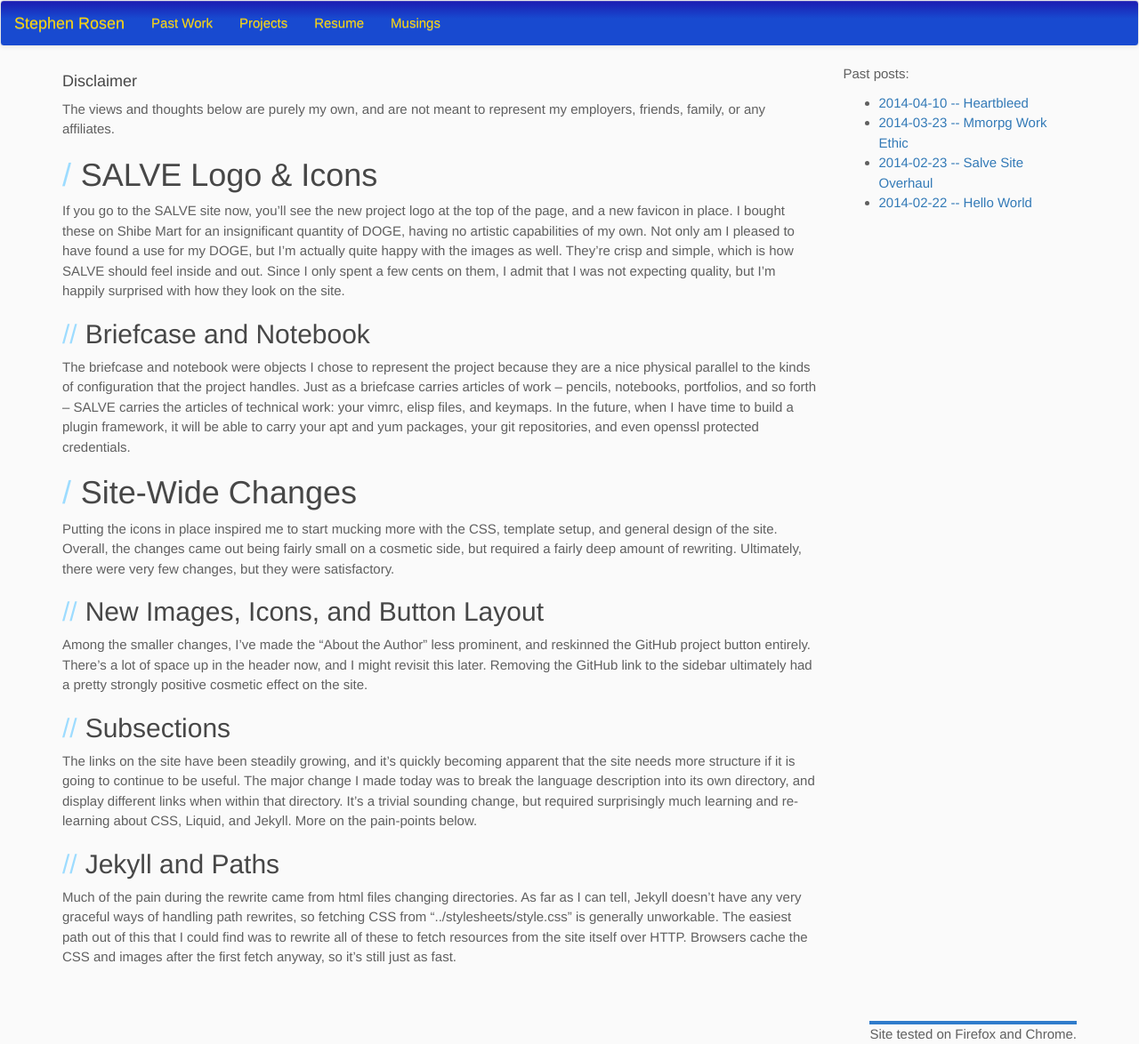
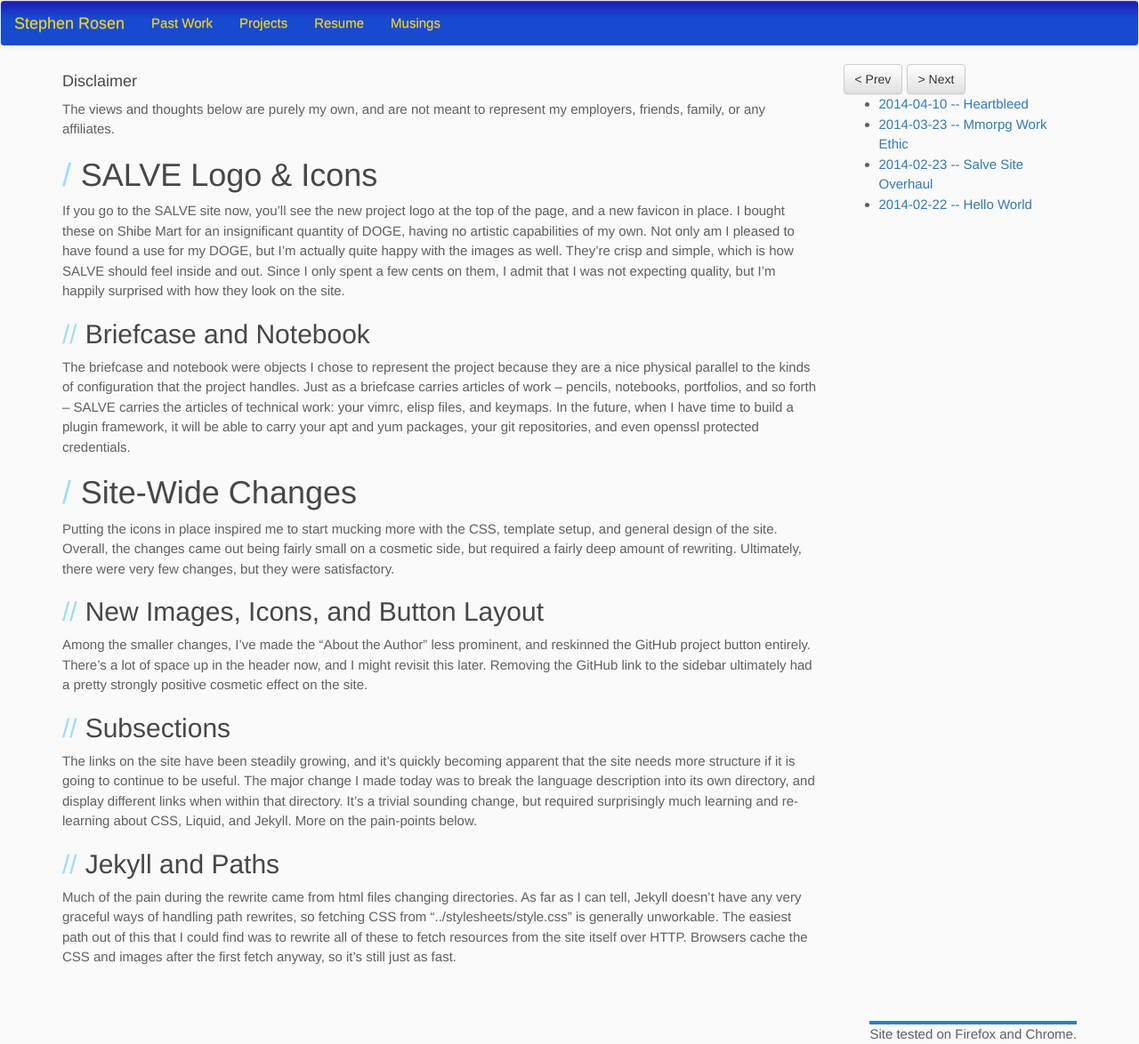
Before and after one commit to sirosen/sirosen.github.io, a Jekyll site: the page built from _posts/2014-02-23-salve-site-overhaul.md, in a window 1280 px wide. Shown: the whole page at 89% size. Built offline with Jekyll 4.4.1, drawn with Linux system fonts in a browser that asks for light colours; nearby versions of some CDN libraries; some web fonts are replaced.

Commit message:
Add prev and next buttons to post sidebar
These are just links dolled-up as bootstrap CSS buttons

```diff
--- a/_includes/footer/post_sidebar.html
+++ b/_includes/footer/post_sidebar.html
@@ -1,8 +1,16 @@
-<p>Past posts:</p>
-<ul>
+<div class="post-listing">
+  {% if page.previous %}
+  <a class="btn btn-default" href="{{ page.previous.url }}" role="button">&lt; Prev</a>
+  {% endif %}
+  {% if page.next %}
+  <a class="btn btn-default" href="{{ page.next.url }}" role="button">&gt; Next</a>
+  {% endif %}
+
+  <ul>
   {% for post in site.posts %}
     <li>
       <a href="{{ post.url }}">{{post.date|date:"%Y-%m-%d"}} -- {{post.title}}</a>
     </li>
   {% endfor %}
-</ul>
+  </ul>
+</div>
```
